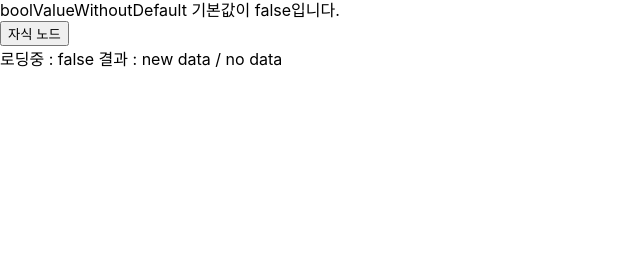
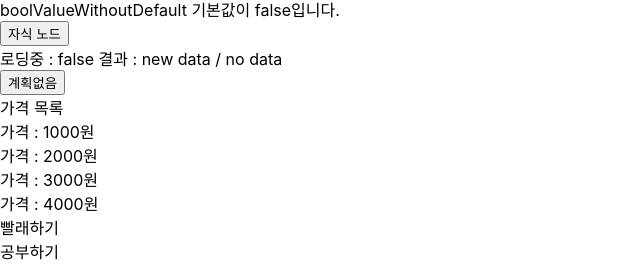
Before and after one commit to Kang-Seonggyu/ReactLearning, a React (Create React App) app: page / in a window 1280 px wide. Shown: the part 567-831 px from the top of the page, without its empty margins (0-640 px from the left). Before the commit the page ends 800 px from the top, so only its background shows below. Built offline with nearby package versions, Linux system fonts and the light colour scheme.

Commit message:
배열 컴포넌트
예제인 radio 버튼 만들기까지 완료.

```diff
--- /dev/null
+++ b/src/03/ListExample.jsx
@@ -0,0 +1,16 @@
+import React from "react";
+
+class ListExample extends React.PureComponent {
+    render() {
+        const priceList = [1000,2000,3000,4000];
+        const prices = priceList.map( (price)=> (<div>가격 : {price}원</div>));
+        return (
+            <div>
+                <label>가격 목록</label>
+                {prices}
+            </div>
+        );
+    }
+}
+
+export default ListExample;
--- /dev/null
+++ b/src/03/MakeRadio.jsx
@@ -0,0 +1,11 @@
+import React from "react";
+
+class MakeRadio extends React.PureComponent {
+    render() {
+        return [1,2,3].map((num)=>(
+            <input type="radio" name="option" key={`${num}`} value={num} label={`${num}개`} />
+        ));
+    }
+}
+
+export default MakeRadio;
--- a/src/03/TodaysPlanApp.jsx
+++ b/src/03/TodaysPlanApp.jsx
@@ -1,3 +1,4 @@
+import React from "react";
 import TodaysPlan from "./TodaysPlan";
 
 class TodaysPlanApp extends React.Component {
@@ -13,3 +14,5 @@ class TodaysPlanApp extends React.Component {
         );
     }
 }
+
+export default TodaysPlanApp;
--- /dev/null
+++ b/src/03/Todolist.jsx
@@ -0,0 +1,17 @@
+import React from "react";
+
+class Todolist extends React.PureComponent {
+    render() {
+        const todoList = [
+            { taskName : '빨래하기' , finished: false},
+            { taskName : '공부하기' , finished: true},
+        ];
+        return (
+            <div>
+                {todoList.map((todo)=> <div key={todo.taskName}>{todo.taskName}</div>)}
+            </div>
+        );
+    }
+}
+
+export default Todolist;
--- a/src/App.js
+++ b/src/App.js
@@ -12,6 +12,10 @@ import LifecycleExample from "./03/LifecycleExample";
 import Counter from "./03/Counter";
 import newCounter from "./03/NewCounter";
 import NewCounter from "./03/NewCounter";
+import ListExample from "./03/ListExample";
+import TodaysPlanApp from "./03/TodaysPlanApp";
+import Todolist from "./03/Todolist";
+import MakeRadio from "./03/MakeRadio";
 
 var cart = { name : '도서', price : 1500 };
 var getTotal = function(cart) {
@@ -59,10 +63,16 @@ class App extends React.Component {
             />
             <DefaultPropsComponent />
             <ChildProperty>
-                <div><button>자식 노드</button></div>
+                <div>
+                    <button>자식 노드</button>
+                </div>
             </ChildProperty>
             <StateExample />
             <LifecycleExample />
+            <TodaysPlanApp />
+            <ListExample />
+            <Todolist />
+            <MakeRadio />
         </div>
         );
     }
```
